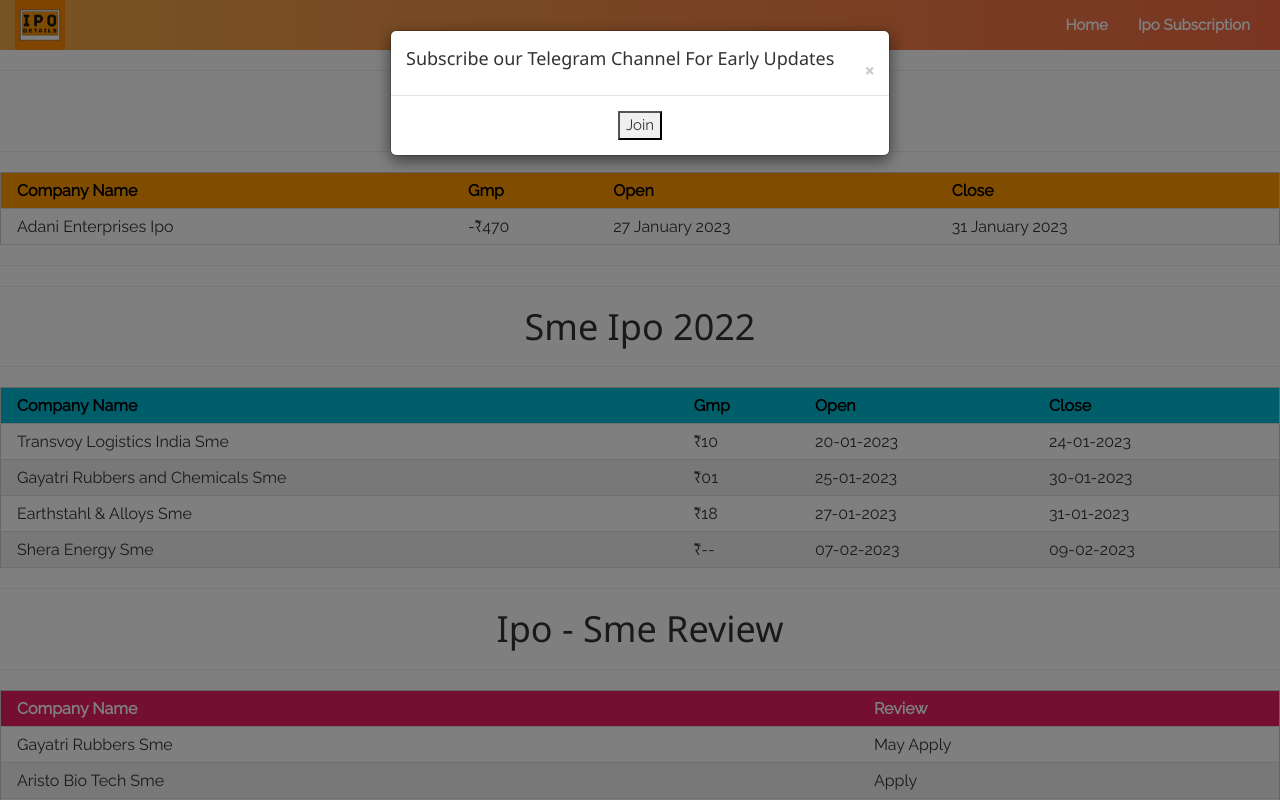
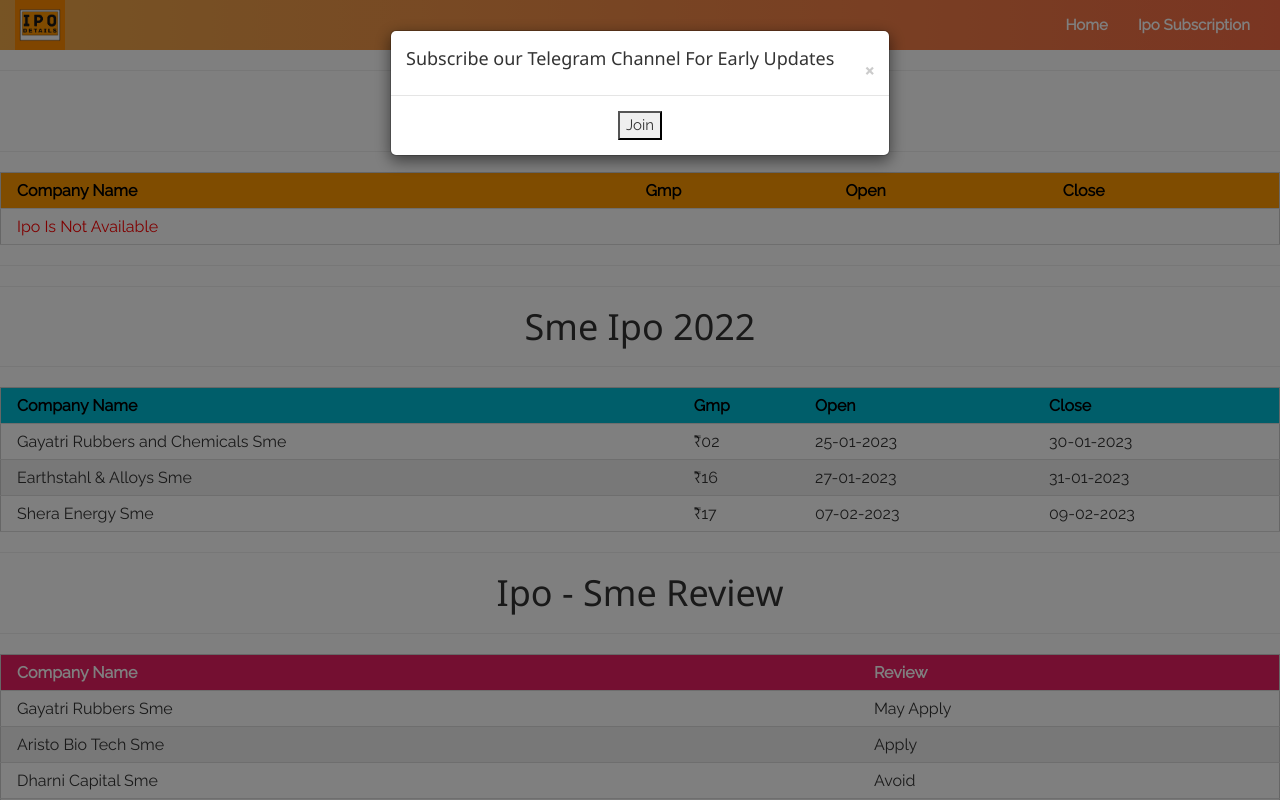
Before and after one commit to brijesh2534/ipodetails, a plain HTML site: page index.html in a window 1280 px wide. Drawn offline with nearby package versions, Linux system fonts and the light colour scheme.

Commit message:
Update index.html

```diff
--- a/index.html
+++ b/index.html
@@ -223,10 +223,7 @@ border-bottom: 1px solid #444;
           </tr>
 	    </thead>
 	    <tr>
-	    <td><a href="adanienterprises-ipo.html">Adani Enterprises Ipo</a></td>
-            <td>-₹470</td>
-            <td>27 January 2023</td>
-            <td>31 January 2023</td>
+		    <td style="color:red">Ipo Is Not Available</td>
           </tr>
         </table>
 	    <hr>
@@ -254,26 +251,20 @@ border-bottom: 1px solid #444;
               </tr>
             </thead>
 		<tr>
-                <td><a href="transvoylogistics-sme.html">Transvoy Logistics India Sme</td>
-                <td>₹10</td>
-                <td>20-01-2023</td>
-                <td>24-01-2023</td>
-              </tr>
-		<tr>
                 <td><a href="gayatrirubbers-sme.html">Gayatri Rubbers and Chemicals Sme</td>
-                <td>₹01</td>
+                <td>₹02</td>
                 <td>25-01-2023</td>
                 <td>30-01-2023</td>
               </tr>
 		<tr>
                 <td><a href="earthstahlalloys-sme.html">Earthstahl & Alloys Sme</td>
-                <td>₹18</td>
+                <td>₹16</td>
                 <td>27-01-2023</td>
                 <td>31-01-2023</td>
               </tr>
 		<tr>
                 <td><a href="sheraenergy-sme.html">Shera Energy Sme</td>
-                <td>₹--</td>
+                <td>₹17</td>
                 <td>07-02-2023</td>
                 <td>09-02-2023</td>
               </tr>
```
